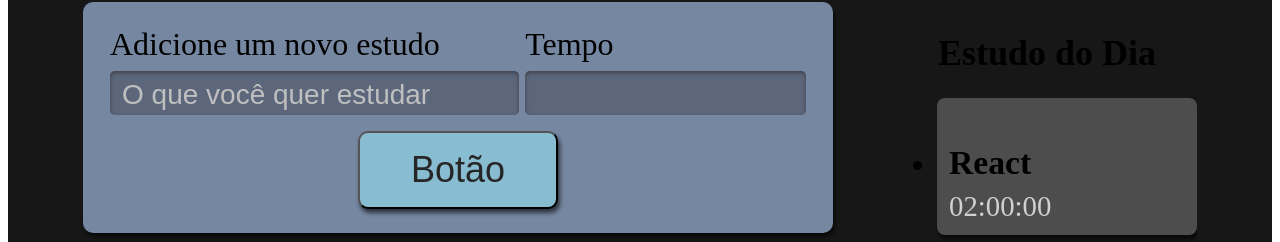
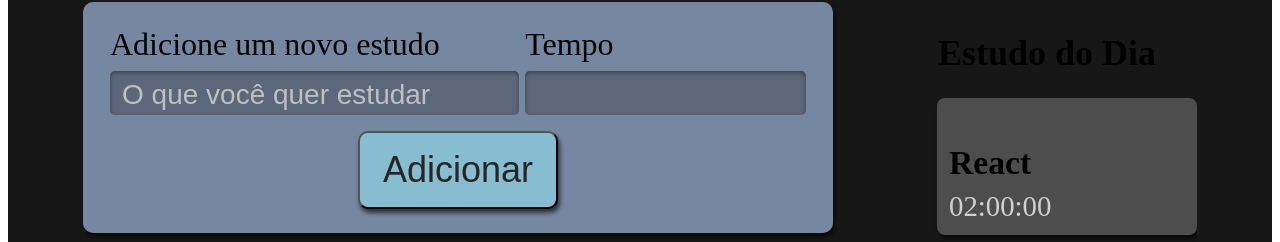
Before and after one commit to augustosplett/alura-studies, a React (Create React App) app: page / in a window 1280 px wide. Shown: the part 189-431 px from the top of the page. Built offline with nearby package versions, Linux system fonts and the light colour scheme.

Commit message:
Tornando o texto do botão dinâmico.

```diff
--- a/src/components/botao/index.tsx
+++ b/src/components/botao/index.tsx
@@ -1,10 +1,12 @@
 import React from "react";
 import style from './Botao.module.scss'
 
-class Botao extends React.Component{
+class Botao extends React.Component<{children: string }> {
     render(){
       return(
-        <button className={style.botao}> Botão </button>
+        <button className={style.botao}>
+          {this.props.children}
+        </button>
       )
     }
 }
--- a/src/components/formulario/index.tsx
+++ b/src/components/formulario/index.tsx
@@ -32,7 +32,8 @@
                     required
                 />
             </div>
-            <Botao />
+            <Botao>Adicionar</Botao>
+
         </form>
       )
     }
--- a/src/components/lista/Lista.module.scss
+++ b/src/components/lista/Lista.module.scss
@@ -10,7 +10,7 @@
     ul {
       max-height: 350px;
       overflow-y: scroll;
-        scrollbar-width: thin;
+      scrollbar-width: thin;
     }
 
     @media screen and (min-width:1280px) {
@@ -36,6 +36,7 @@
     margin-bottom: 8px;
     position: relative;
     cursor: pointer;
+    list-style: none;
 
     h3 {
       margin-bottom: 8px;
```
